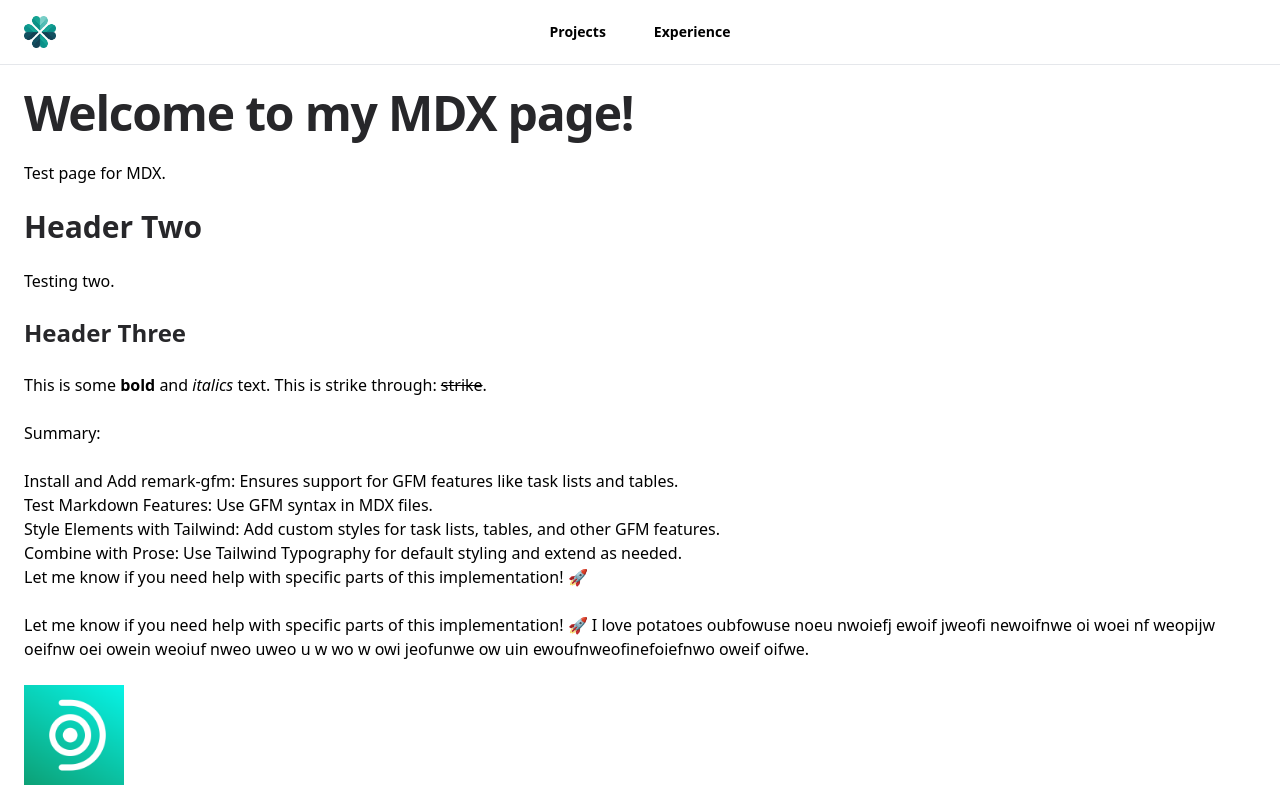
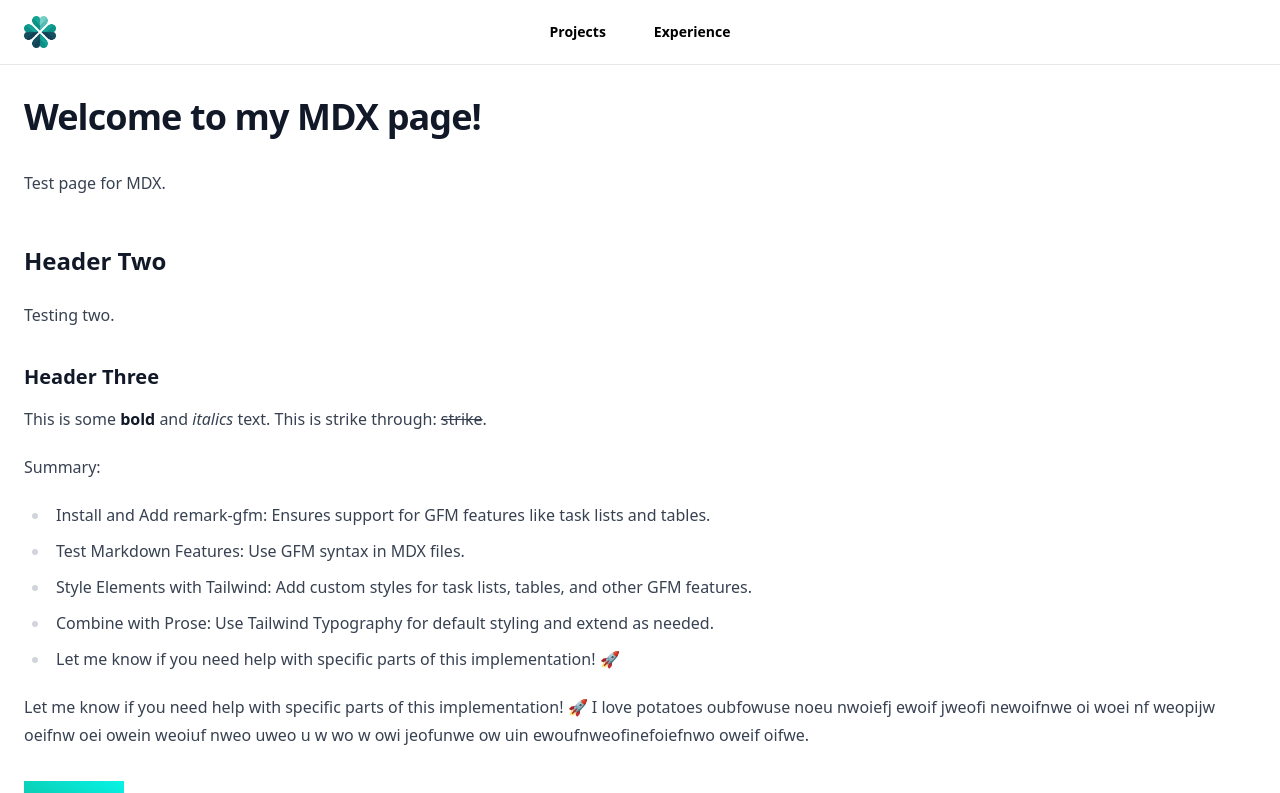
Before and after one commit to cpdunphy/ballygorey, a Next.js app: page /experience/test in a window 1280 px wide. Shown: the top 793 px of the page. Built offline with nearby package versions, Linux system fonts and the light colour scheme; no server answers.

Commit message:
Load work details from workExperiences.json

```diff
--- a/src/app/experience/[slug]/page.tsx
+++ b/src/app/experience/[slug]/page.tsx
@@ -1,3 +1,5 @@
+import experiences from '@/data/workExperiences.json'
+
 export default async function Page({
   params,
 }: {
@@ -6,7 +8,15 @@
   const { slug } = await params
   const { default: Post } = await import(`@/app/experience/content/${slug}.mdx`)
 
-  return <Post />
+  const details = experiences.find((experience) => experience.id === slug)
+
+  return (
+    <article className="prose max-w-none dark:prose-invert">
+      <h1>{details?.company}</h1>
+      <p>{details?.description}</p>
+      <Post />
+    </article>
+  )
 }
 
 export async function generateStaticParams() {
--- a/src/app/experience/content/secatvt.mdx
+++ b/src/app/experience/content/secatvt.mdx
@@ -1,7 +1,3 @@
----
-title: 'SEC@VT'
----
-
 ## What is SEC@VT?
 
 The Student Engineers' Council (SEC) at Virginia Tech is a student-led organization and 501(c)(3) that represents and supports the university’s engineering community. The SEC organizes professional, academic, and social events to foster collaboration and innovation among engineering students, faculty, and industry partners. It also allocates funding to support over 80 engineering organizations and initiatives, ensuring students have access to resources for their projects and events. Additionally, the SEC hosts large-scale events like career fairs and expos, providing students with opportunities to connect with employers and showcase their skills. Through its efforts, the SEC plays a vital role in enhancing the engineering student experience at Virginia Tech.
--- a/src/app/experience/content/tenable.mdx
+++ b/src/app/experience/content/tenable.mdx
@@ -1,5 +1 @@
----
-title: 'Tenable'
----
-
 I worked as a Software Engineering Intern at Tenable, a cybersecurity company that provides vulnerability management solutions for organizations. During my internship, I collaborated with the Engineering team to develop new features for the Tenable.io platform, a cloud-based vulnerability management solution. I also worked on improving the user experience of the platform by fixing bugs and optimizing performance. My internship at Tenable gave me valuable experience in software development and cybersecurity, and I gained insights into the challenges and opportunities in the cybersecurity industry.
--- a/src/app/experience/content/test.mdx
+++ b/src/app/experience/content/test.mdx
@@ -1,8 +1,3 @@
----
-title: 'SEC@VT: The Indentation Debate Continues'
-publishedAt: '2024-04-08'
----
-
 # Welcome to my MDX page!
 
 Test page for MDX.
--- a/src/data/workExperiences.json
+++ b/src/data/workExperiences.json
@@ -1,5 +1,6 @@
 [
   {
+    "id": "deloitte",
     "company": "Deloitte",
     "role": "Software Engineer Intern",
     "startDate": "2024-05-28",
@@ -11,6 +12,7 @@
     "skills": ["react", "tensorflow", "js", "mui", "git"]
   },
   {
+    "id": "secatvt",
     "company": "Student Engineers' Council at Virginia Tech",
     "role": "President",
     "startDate": "2021-09-22",
@@ -32,6 +34,7 @@
     ]
   },
   {
+    "id": "burgs",
     "company": "Virginia Tech",
     "role": "Undergraduate Research Assistant",
     "startDate": "2023-01-17",
@@ -55,6 +58,7 @@
     ]
   },
   {
+    "id": "tenable",
     "company": "Tenable",
     "role": "Research Engineer Intern",
     "startDate": "2023-06-05",
@@ -66,6 +70,7 @@
     "skills": ["python", "docker", "flask", "git"]
   },
   {
+    "id": "neuroid",
     "company": "NeuroID",
     "role": "Software Engineer Intern",
     "startDate": "2022-07-01",
```
